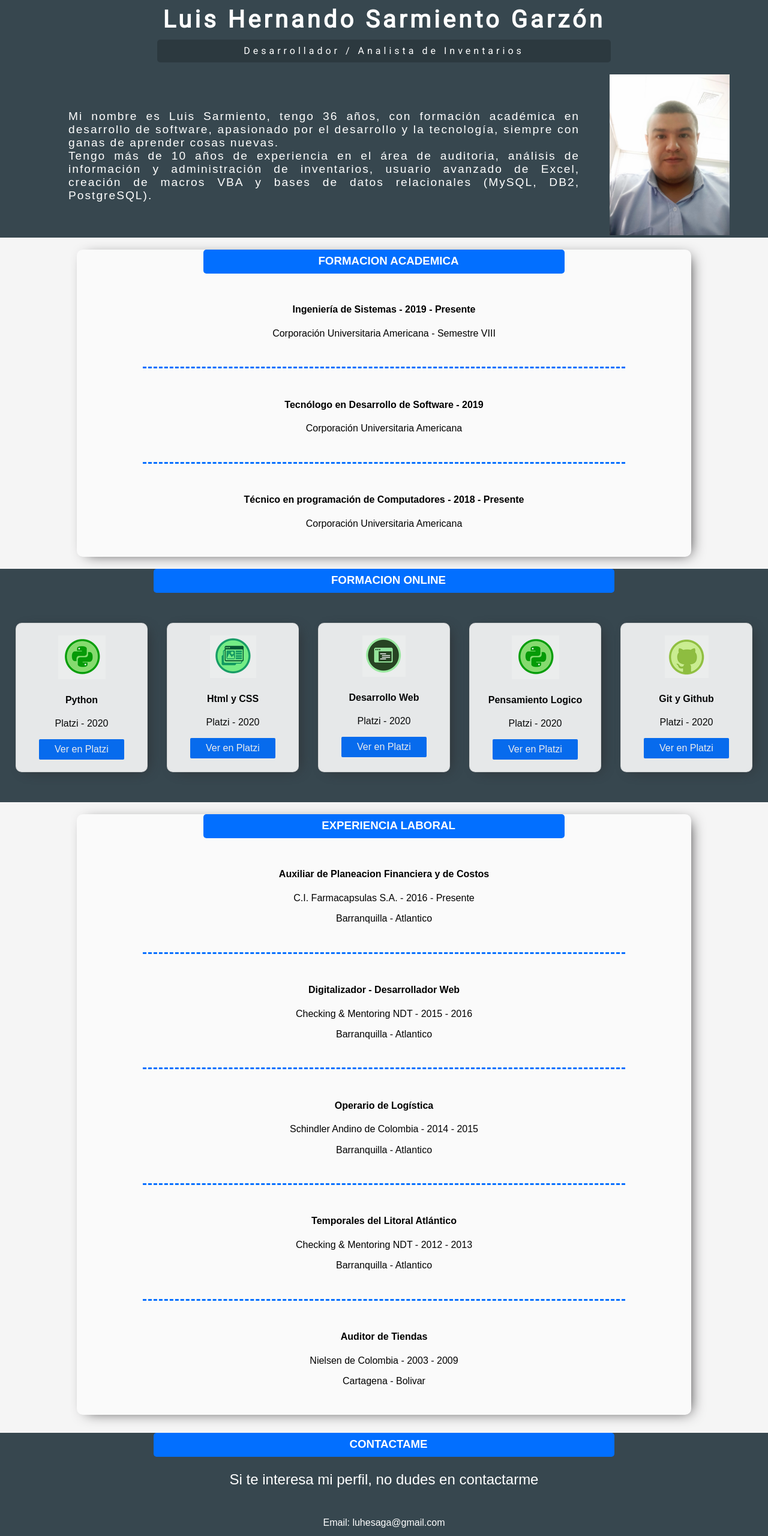
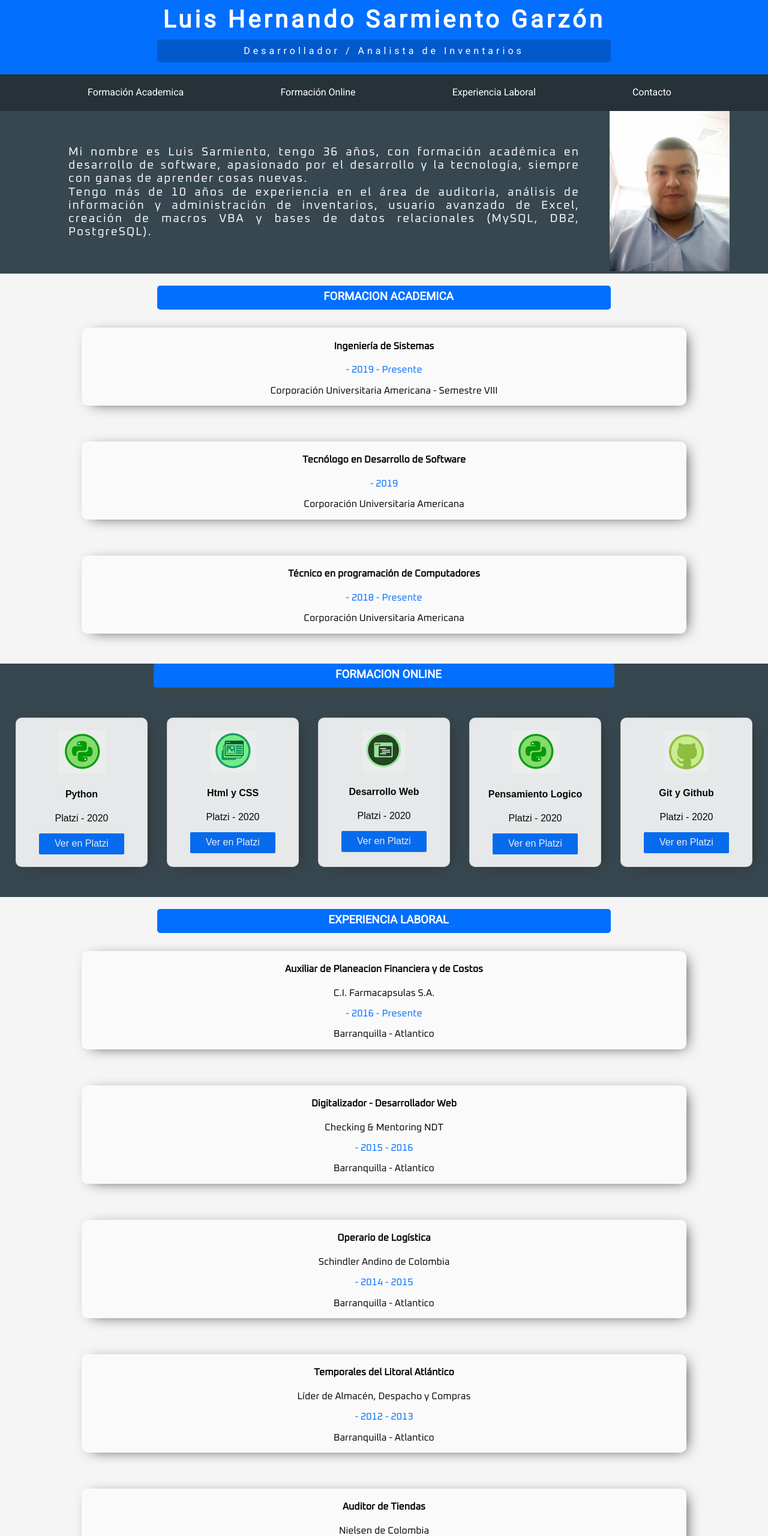
Before and after one commit to luhesaga/CV---Luis-Sarmiento, a plain HTML site: page index.html in a window 1280 px wide. Shown: the top 2560 px of the page at 60% size. Drawn offline with Linux system fonts and the light colour scheme.

Commit message:
Version 3
Casi terminado.

```diff
--- a/css/styles.css
+++ b/css/styles.css
@@ -1,5 +1,5 @@
 
-
+@import url('https://fonts.googleapis.com/css?family=Oxanium&display=swap');
 @import url('https://fonts.googleapis.com/css?family=Roboto&display=swap');
 html {
 	box-sizing: border-box;
@@ -19,7 +19,11 @@ body {
 
 header {
 	margin: 0;
-	background-color: #37474f;
+	background-color: #026fff;
+}
+
+span {
+	color: #026fff;
 }
 
 br {
@@ -29,7 +33,7 @@ br {
 .head {
 	margin: 0;
 	text-align: center;
-	background-color: #37474f;
+	background-color: #026fff;
 	color: white;
 	width: 100%;
 	padding: 10px;
@@ -54,8 +58,44 @@ br {
 	padding: 10px;
 }
 
+nav{
+	display: flex;
+	justify-content: center;
+	align-items: center;
+	width: 100%;
+	min-height: 60px;
+	background-color: #263238;
+	margin: 0 auto;
+	font-family: 'Roboto';
+  }
+
+nav a{
+	text-decoration: none;
+	color: white;
+	font-size: 1em;
+	margin-left: 5px;
+}
+
+nav a:hover{
+	color: white;
+	border-bottom: 2px solid #FFF;
+}
+
+nav ul {
+	padding: 5px;
+	background-color: #263238;
+	width: 100%;
+	display: flex;
+	justify-content: space-evenly;
+}
+
+nav ul li{
+	padding-right: 20px;
+	list-style: none;
+}
+
 section {
-	width: 80%;
+	width: 100%;
 	margin: 20px auto;
 }
 
@@ -73,6 +113,7 @@ section h3,
 	border-radius: 5px;
 	margin: 0px auto;
 	text-align: center;
+	font-family: 'Roboto';
 }
 
 .perfil-luis {
@@ -112,6 +153,7 @@ section h3,
 	font-size: 1.2em;
 	letter-spacing: 2px;
 	margin: 0;
+	font-family: 'Oxanium';
 }
 
 .academic {
@@ -121,20 +163,27 @@ section h3,
 	flex-direction: column;
 	width: 100%;
 	border-radius: 10px;
-	-webkit-box-shadow: 7px 4px 23px -9px rgba(43, 41, 43, 1);
+	/* -webkit-box-shadow: 7px 4px 23px -9px rgba(43, 41, 43, 1);
 	-moz-box-shadow: 7px 4px 23px -9px rgba(43, 41, 43, 1);
-	box-shadow: 7px 4px 23px -9px rgba(43, 41, 43, 1);
-	background-color: #fafafa;
+	box-shadow: 7px 4px 23px -9px rgba(43, 41, 43, 1); */
+
 }
 
 .nivel {
 	margin: 30px auto;
 	text-align: center;
+	border-radius: 10px;
+	-webkit-box-shadow: 7px 4px 23px -9px rgba(43, 41, 43, 1);
+	-moz-box-shadow: 7px 4px 23px -9px rgba(43, 41, 43, 1);
+	box-shadow: 7px 4px 23px -9px rgba(43, 41, 43, 1);
+	width: 80%;
+	background-color: #fafafa;
+	font-family: 'Oxanium';
 }
 
 .divi {
 	width: 80%;
-	border-bottom: 3px dashed #026fff;
+	border-bottom: 3px dashed #37474f;
 	margin: auto;
 }
 
@@ -190,6 +239,7 @@ section h3,
 	background-color: #37474f;
 	color: white;
 	text-align: center;
+	font-family: 'Oxanium';
 }
 
 .contacto-container p {
@@ -220,12 +270,35 @@ section h3,
 }
 
 .icons {
-	margin: 30px;
+	margin: 30px auto;
+	background-color: #f5f5f5;
+	width: 30%;
+	border-radius: 10px;
+	-webkit-box-shadow: 7px 4px 23px -9px rgba(43, 41, 43, 1);
+	-moz-box-shadow: 7px 4px 23px -9px rgba(43, 41, 43, 1);
+	box-shadow: 7px 4px 23px -9px rgb(172, 172, 179);
+	opacity: 0.9;
+}
+
+.icons p {
+	color: #026fff;
+	font-size: 0.8em;
+	text-align: left;
+	padding-left: 20px;
+	margin: 5px;
 }
 
 .icons img {
-	margin: 20px;
+	margin: 15px;
 	width: 50px;
+}
+
+.icons:hover {
+	opacity: 1;
+}
+
+.icons img:hover {
+	transform: scale(1.1);
 }
 
 footer {
@@ -255,6 +328,16 @@ footer a {
 		letter-spacing: 2px;
 		width: 90%;
 	}
+
+	nav ul {
+		flex-direction: column;
+		align-items: center;
+		font-size: 1em;
+	}
+
+	nav ul li {
+		margin-top: 5px;
+	}
 	.img-luis {
 		width: 100%;
 		padding-top: 10px;
@@ -278,4 +361,17 @@ footer a {
   #mail {
     display: none;
   }
+
+  .icons {
+	width: 70%;
+  }
+
+  .nivel {
+	  font-size: 1em;
+	  width: 90%;
+  }
+
+  .contacto-container p {
+	  padding: 10px;
+  }
 }
--- a/index.html
+++ b/index.html
@@ -17,6 +17,18 @@
             <p>Desarrollador / Analista de Inventarios</p>
         </div>
     </header>
+    <nav>
+        <ul>
+          <li>
+            <a href="#form-acad">Formación Academica</a></li>
+          <li>
+            <a href="#online">Formación Online</a></li>
+          <li>
+            <a href="#experiencia">Experiencia Laboral</a></li>
+          <li>
+            <a href="#contacto">Contacto</a></li>
+        </ul>
+      </nav>
 
     <div class="perfil-luis">
 
@@ -27,27 +39,30 @@
                     <br> Tengo más de 10 años de experiencia en el área de auditoria, análisis de información y administración de inventarios, usuario avanzado de Excel, creación de macros VBA y bases de datos relacionales (MySQL, DB2, PostgreSQL).</p>
             </div>
             <div class="img-luis">
-                <img src="images/luis3.jpg" alt="">
+                <img src="images/luis3.jpg" alt="Luis Sarmiento">
             </div>
         </div>
     </div>
 
     <section>
 
-        <div class="academic">
+        <div class="academic" id="form-acad">
             <h3>formacion academica</h3>
             <div class="nivel">
-                <h4>Ingeniería de Sistemas <span> - 2019 - Presente</span></h4>
+                <h4>Ingeniería de Sistemas</h4>
+                <p><span> - 2019 - Presente</span></p>
                 <p>Corporación Universitaria Americana - Semestre VIII</p>
             </div>
-            <p class="divi"></p>
+            <!-- <p class="divi"></p> -->
             <div class="nivel">
-                <h4>Tecnólogo en Desarrollo de Software  <span> - 2019</span></h4>
+                <h4>Tecnólogo en Desarrollo de Software</h4>
+                <p><span> - 2019</span></p>
                 <p>Corporación Universitaria Americana </p>
             </div>
-            <p class="divi"></p>
+            <!-- <p class="divi"></p> -->
             <div class="nivel">
-                <h4>Técnico en programación de Computadores <span> - 2018 - Presente</span></h4>
+                <h4>Técnico en programación de Computadores</h4>
+                <p><span> - 2018 - Presente</span></p>
                 <p>Corporación Universitaria Americana </p>
             </div>
         </div>
@@ -56,7 +71,7 @@
     <div class="formacion">
 
         <h3>formacion online</h3>
-        <div class="online">
+        <div class="online" id="online">
             <div class="curso">
                 <img src="images/platzi-python.png" alt="">
                 <h4>Python</h4>
@@ -103,7 +118,7 @@
                 <img src="images/platzi-git.PNG" alt="">
                 <h4>Git y Github</h4>
                 <p>Platzi - 2020</p>
-                <a href="#" target="_blank">
+                <a href="" target="_blank">
                     <button class="main_btn">
                         Ver en Platzi
                     </button>
@@ -125,41 +140,46 @@
 
     <section>
 
-        <div class="academic">
+        <div class="academic" id="experiencia">
             <h3>Experiencia Laboral</h3>
             <div class="nivel">
                 <h4>Auxiliar de Planeacion Financiera y de Costos</h4>
-                <p>C.I. Farmacapsulas S.A. <span> - 2016 - Presente</span></p>
+                <p>C.I. Farmacapsulas S.A.</p>
+                <p><span> - 2016 - Presente</span></p>
                 <p>Barranquilla - Atlantico</p>
             </div>
-            <p class="divi"></p>
+            <!-- <p class="divi"></p> -->
             <div class="nivel">
                 <h4>Digitalizador - Desarrollador Web</h4>
-                <p>Checking & Mentoring NDT <span> - 2015 - 2016</span></p>
+                <p>Checking & Mentoring NDT</p>
+                <p><span> - 2015 - 2016</span></p>
                 <p>Barranquilla - Atlantico</p>
             </div>
-            <p class="divi"></p>
+            <!-- <p class="divi"></p> -->
             <div class="nivel">
                 <h4>Operario de Logística</h4>
-                <p>Schindler Andino de Colombia <span> - 2014 - 2015</span></p>
+                <p>Schindler Andino de Colombia</p>
+                <p><span> - 2014 - 2015</span></p>
                 <p>Barranquilla - Atlantico</p>
             </div>
-            <p class="divi"></p>
+            <!-- <p class="divi"></p> -->
             <div class="nivel">
                 <h4>Temporales del Litoral Atlántico</h4>
-                <p>Checking & Mentoring NDT <span> - 2012 - 2013</span></p>
+                <p>Líder de Almacén, Despacho y Compras </p>
+                <p><span> - 2012 - 2013</span></p>
                 <p>Barranquilla - Atlantico</p>
             </div>
-            <p class="divi"></p>
+            <!-- <p class="divi"></p> -->
             <div class="nivel">
                 <h4>Auditor de Tiendas  </h4>
-                <p>Nielsen de Colombia <span> - 2003 - 2009</span></p>
+                <p>Nielsen de Colombia </p>
+                <p><span> - 2003 - 2009</span></p>
                 <p>Cartagena - Bolivar</p>
             </div>
         </div>
     </section>
 
-    <div class="contacto-container">
+    <div class="contacto-container" id="contacto">
         <h3>contactame</h3>
         <p>Si te interesa mi perfil, no dudes en contactarme</p>
         <div class="contacto">
@@ -170,10 +190,11 @@
             </div>
 
             <div class="icons">
+                <p>redes sociales</p>
                 <a href="mailto:luhesaga@gmail.com"><img src="images/gmail.svg" alt=""></a>
                 <a href="https://wa.me/573046413222" target="_blank"><img src="images/whatsapp.svg" alt=""></a>
                 <a href="http://github.com/luhesaga" target="_blank"><img src="images/github.svg" alt=""></a>
-                <a href="www.linkedin.com/in/luhesaga-luis-sarmiento" target="_blank"><img src="images/linkedin.svg" alt=""></a>
+                <a href="http://linkedin.com/in/luhesaga-luis-sarmiento" target="_blank"><img src="images/linkedin.svg" alt=""></a>
             </div>
         </div>
 
```
